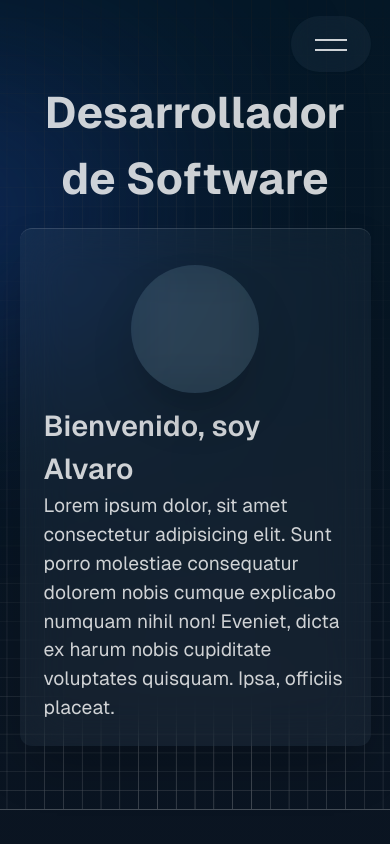
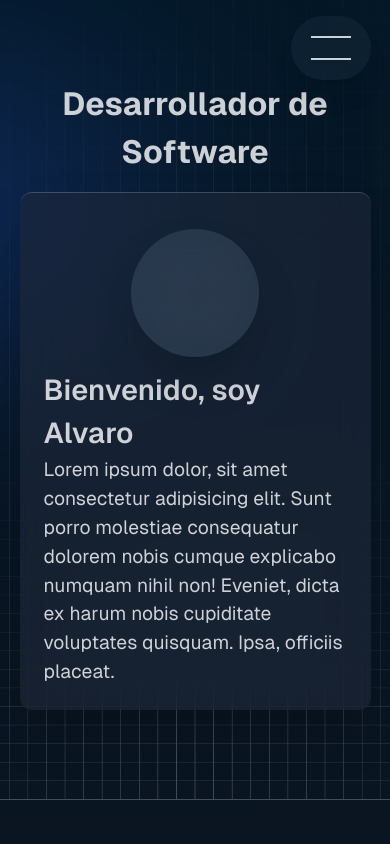
Before and after one commit to panprogramadorgh/portfolio, a Next.js app: page / in a window 390 px wide. Shown: the top 844 px of the page. Built offline with nearby package versions, Linux system fonts and the light colour scheme.

Commit message:
Dialogo nav para mobile

```diff
--- a/src/app/components/header.tsx
+++ b/src/app/components/header.tsx
@@ -80,12 +80,12 @@ export default function Header() {
           <div>
             <div className={`
                 p-6
-              bg-sky-200/5
+                bg-background
                 backdrop-blur-xl
                 rounded-xl
                 shadow-2xl
                 border-t
-                border-slate-200/15
+                border-card
               `}>
               <div className={`
                   flex
@@ -105,9 +105,7 @@ export default function Header() {
                   text-[1.8rem]
                   md:text-[2.2rem]
                 `}>Bienvenido, soy Alvaro</h2>
-              <p className={`
-                  text-[1.2rem]
-                `}>Lorem ipsum dolor, sit amet consectetur adipisicing elit. Sunt porro molestiae consequatur dolorem nobis cumque explicabo numquam nihil non! Eveniet, dicta ex harum nobis cupiditate voluptates quisquam. Ipsa, officiis placeat.</p>
+              <p>Lorem ipsum dolor, sit amet consectetur adipisicing elit. Sunt porro molestiae consequatur dolorem nobis cumque explicabo numquam nihil non! Eveniet, dicta ex harum nobis cupiditate voluptates quisquam. Ipsa, officiis placeat.</p>
             </div>
           </div>
           <div className={`
--- a/src/app/components/nav.tsx
+++ b/src/app/components/nav.tsx
@@ -1,8 +1,19 @@
 "use client"
 
 import Link from "next/link";
+import { MouseEventHandler, useContext } from "react";
+import { BackdropCtx, useCheckBackdropVisibility } from "../contexts/backdrop-ctx";
 
 export default function Nav() {
+  const backdropVisibleState = useContext(BackdropCtx)
+  const backdropVisible = useCheckBackdropVisibility(true);
+
+  const handleThumbClick: MouseEventHandler<HTMLDivElement> = () => {
+    if (backdropVisibleState && window.innerWidth < 768) {
+      backdropVisibleState[1](prev => !prev);
+    }
+  }
+
   return (
     <nav className={`
       fixed
@@ -17,63 +28,68 @@ export default function Nav() {
 
       py-4
     `}>
+      {backdropVisible ? (
+        <div className={`
+          absolute
+          top-24
+      `}>
+          <NavDialog />
+        </div>
+      ) : null}
       <div className={`
         inline-block
         md:block
 
-        py-3
-        px-6
+        hover:bg-sky-200/10
+        bg-sky-200/5
 
-        md:py-2
-        md:px-8
-        md:hover:px-12
-
-        hover:bg-sky-200/10
-        hover:shadow-lg
+        backdrop-blur-xl
+        shadow-xl
+        font-semibold
 
         rounded-full
         md:rounded-xl
 
-
-        bg-sky-200/5
-        backdrop-blur-xl
-        shadow-sm
-        font-semibold
-        select-none
-        hover:px-8
-
         md:hover:scale-[104%]
         md:hover:translate-y-[5px]
 
+        select-none
         transition-all
         `}>
         <ul className={`
-        hidden
-        md:flex
-        justify-between
-        gap-8
-      `}>
+          hidden
+          md:flex
+          justify-between
+          gap-8
+          p-0
+          md:py-2
+          md:px-8
+          md:hover:px-12
+        `}>
           <li><Link href="">Sobre mi</Link></li>
           <li><Link href="">Habilidades</Link></li>
           <li><Link href="">Contacto</Link></li>
           <li><Link href="">Proyectos</Link></li>
         </ul >
         <div className={`
-            relative
+            flex
             md:hidden
-            w-8
-            h-8
-          `}>
+            ${backdropVisible ? "w-24" : "w-20"}
+            h-16
+            flex-col
+            justify-between
+            p-5
+            cursor-pointer
+            transition-all
+          `}
+          onClick={handleThumbClick}
+        >
           <div className={`
-              absolute
-              top-[33%]
               w-full
               h-[2px]
               bg-foreground
             `}></div>
           <div className={`
-              absolute
-              top-[66%]
               w-full
               h-[2px]
               bg-foreground
@@ -83,3 +99,30 @@ export default function Nav() {
     </nav >
   )
 }
+
+function NavDialog() {
+  return (
+    <div>
+      <ul className={`
+          w-[250px]
+          h-[280px]
+          flex
+          flex-col
+          justify-between
+          p-6
+          bg-background
+          backdrop-blur-xl
+          drop-shadow-2xl
+          rounded-xl
+          border-t
+          border-card
+          font-semibold
+        `}>
+        <li><Link href="" className={``}>Sobre mi</Link></li>
+        <li><Link href="" className={``}>Habilidades</Link></li>
+        <li><Link href="" className={``}>Contacto</Link></li>
+        <li><Link href="" className={``}>Proyectos</Link></li>
+      </ul >
+    </div>
+  )
+}
--- a/src/app/components/title.tsx
+++ b/src/app/components/title.tsx
@@ -1,8 +1,11 @@
 export default function Title() {
   return (
-    <div>
+    <div className={`
+        px-2
+    `}>
       <h1 className={`
-          text-[2.75rem]
+          text-[2rem]
+          sm:text-[2.75rem]
           md:text-[4rem]
           text-center
         `}>Desarrollador de Software</h1>
--- /dev/null
+++ b/src/app/contexts/backdrop-ctx.tsx
@@ -0,0 +1,22 @@
+"use client"
+
+import React, { useState, createContext, ReactNode, useContext, useEffect } from "react";
+
+export const BackdropCtx = createContext<[boolean, (v: boolean | ((p: boolean) => boolean)) => void] | null>(null)
+
+export default function BackdropProvider({ children }: { children: ReactNode }) {
+  const visibleState = useState(false);
+  return <BackdropCtx.Provider value={visibleState}>{children}</BackdropCtx.Provider>
+}
+
+export function useCheckBackdropVisibility(visibility: boolean) {
+  const backdropVisibleState = useContext(BackdropCtx);
+  const [match, setMatch] = useState(false);
+
+  useEffect(() => {
+    if (backdropVisibleState)
+      setMatch(backdropVisibleState[0] === visibility);
+  }, [backdropVisibleState]);
+
+  return match;
+}
--- a/src/app/globals.css
+++ b/src/app/globals.css
@@ -3,10 +3,11 @@
 @tailwind utilities;
 
 :root {
-  /* --background: #0a0a0a; */
+  --background: #1e293b99;
   --foreground: #fffc;
   --grastart: #041726;
   --graend: #0e131f;
+  --card-border-color: #e2e8f033;
 }
 
 h1 {
@@ -26,12 +27,19 @@ h3 {
 
 h4 {
   font-size: 1.5rem;
-  font-weight: 300;;
+  font-weight: 300;
+  ;
+}
+
+p {
+  font-size: 1.2rem;
 }
 
 a {
+  font-size: 1.2rem;
   transition: all 0.2s;
 }
+
 a:hover {
   color: #fff;
 }
--- a/src/app/layout.tsx
+++ b/src/app/layout.tsx
@@ -1,23 +1,27 @@
+"use client"
+
+import React, { MouseEventHandler, useContext } from "react";
 import type { Metadata } from "next";
 import localFont from "next/font/local";
+import BackdropProvider, { useCheckBackdropVisibility, BackdropCtx } from "./contexts/backdrop-ctx";
 import "./globals.css";
 
-const geistSans = localFont({
+export const geistSans = localFont({
   src: "./fonts/GeistVF.woff",
   variable: "--font-geist-sans",
   weight: "100 900",
 });
 
-// const geistMono = localFont({
-//   src: "./fonts/GeistMonoVF.woff",
-//   variable: "--font-geist-mono",
-//   weight: "100 900",
-// });
+export const geistMono = localFont({
+  src: "./fonts/GeistMonoVF.woff",
+  variable: "--font-geist-mono",
+  weight: "100 900",
+});
 
-export const metadata: Metadata = {
-  title: "Create Next App",
-  description: "Generated by create next app",
-};
+// export const metadata: Metadata = {
+//   title: "Create Next App",
+//   description: "Generated by create next app",
+// };
 
 export default function RootLayout({
   children,
@@ -26,16 +30,46 @@ export default function RootLayout({
 }>) {
   return (
     <html lang="en">
-      <body
-        className={`
+      <BackdropProvider>
+        <BodyWrapper>{children}</BodyWrapper>
+      </BackdropProvider>
+    </html>
+  );
+}
+
+function BodyWrapper({ children }: { children: React.ReactNode }) {
+  const backdropVisible = useCheckBackdropVisibility(true);
+  const backdropVisibleState = useContext(BackdropCtx);
+  const handleBackdropClick: MouseEventHandler<HTMLDivElement> = () => {
+    if (backdropVisibleState)
+      backdropVisibleState[1](false);
+  }
+
+  return (
+    <body
+      className={`
           ${geistSans.className}
+          relative
           bg-gradient-to-b from-grastart to-graend
           text-foreground
           antialiased
+
+          ${backdropVisible ? "overflow-hidden" : ""}
           `}
-      >
-        {children}
-      </body>
-    </html>
-  );
+    >
+      {children}
+      {backdropVisible ? (
+        <div className={`
+          absolute
+          inset-0
+          w-full
+          bg-neutral-950/10
+          backdrop-blur-sm
+        `}
+          onClick={handleBackdropClick}
+        >
+        </div>
+      ) : null}
+    </body>
+  )
 }
--- a/tailwind.config.ts
+++ b/tailwind.config.ts
@@ -11,9 +11,11 @@ export default {
       colors: {
         grastart: "var(--grastart)",
         graend: "var(--graend)",
-        // background: "var(--background)",
+        background: "var(--background)",
         foreground: "var(--foreground)",
-
+      },
+      borderColor: {
+        card: "var(--card-border-color)"
       }
     },
   },
```
